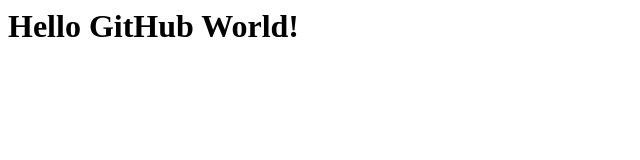
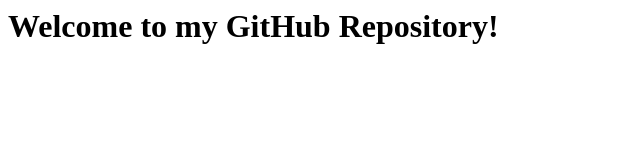
Before and after one commit to tranmyngoc208/Kiem-thu-lab7, a plain HTML site: page src/index.html in a window 1280 px wide. Shown: the whole page, without its empty margins (0-640 px from the left). Drawn offline with Linux system fonts and the light colour scheme.

Commit message:
Update index.html

```diff
--- a/src/index.html
+++ b/src/index.html
@@ -1 +1 @@
-<html><body><h1>Hello GitHub World!</h1></body></html>
+<html><body><h1>Welcome to my GitHub Repository!</h1></body></html>
```
